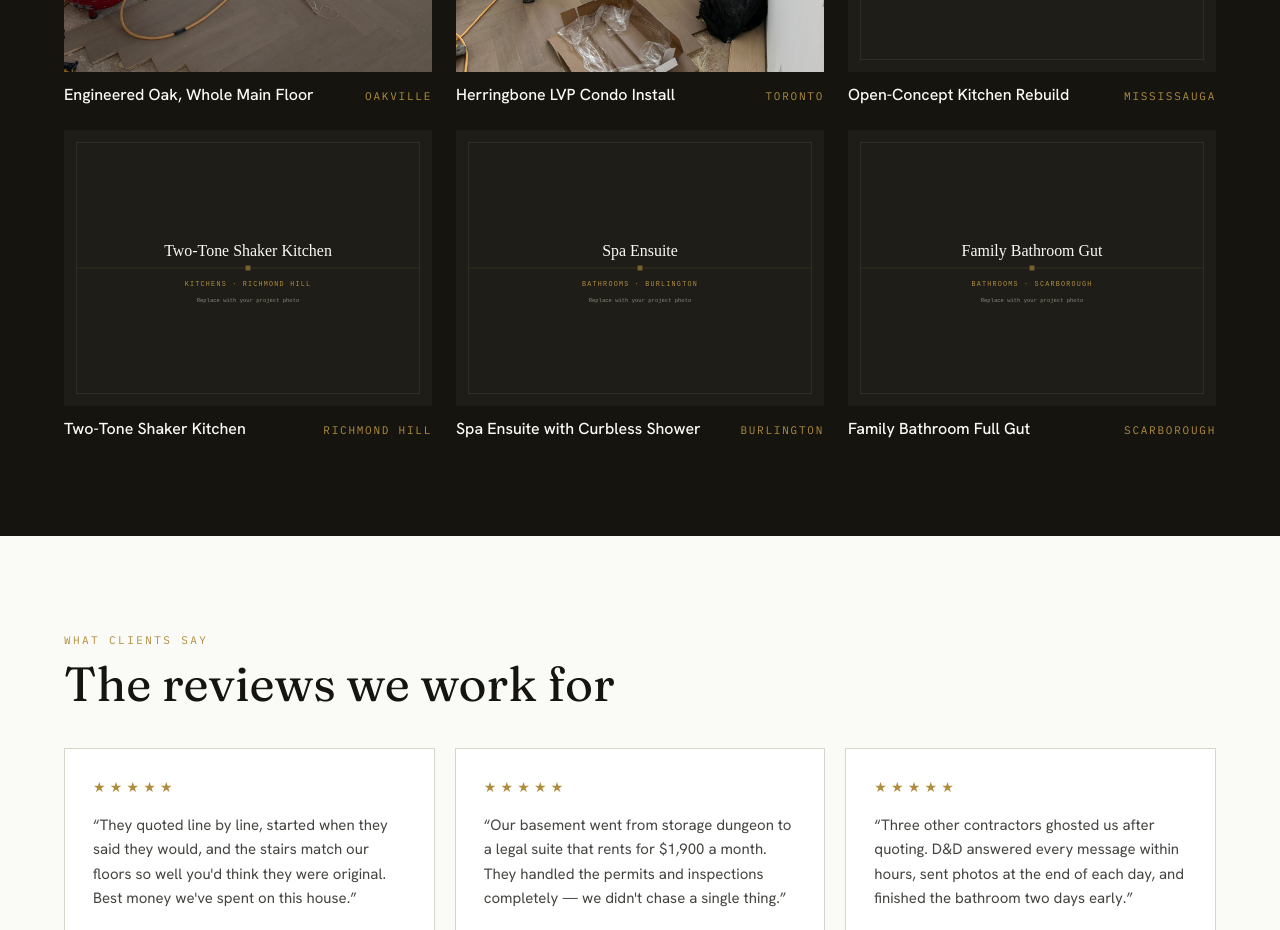
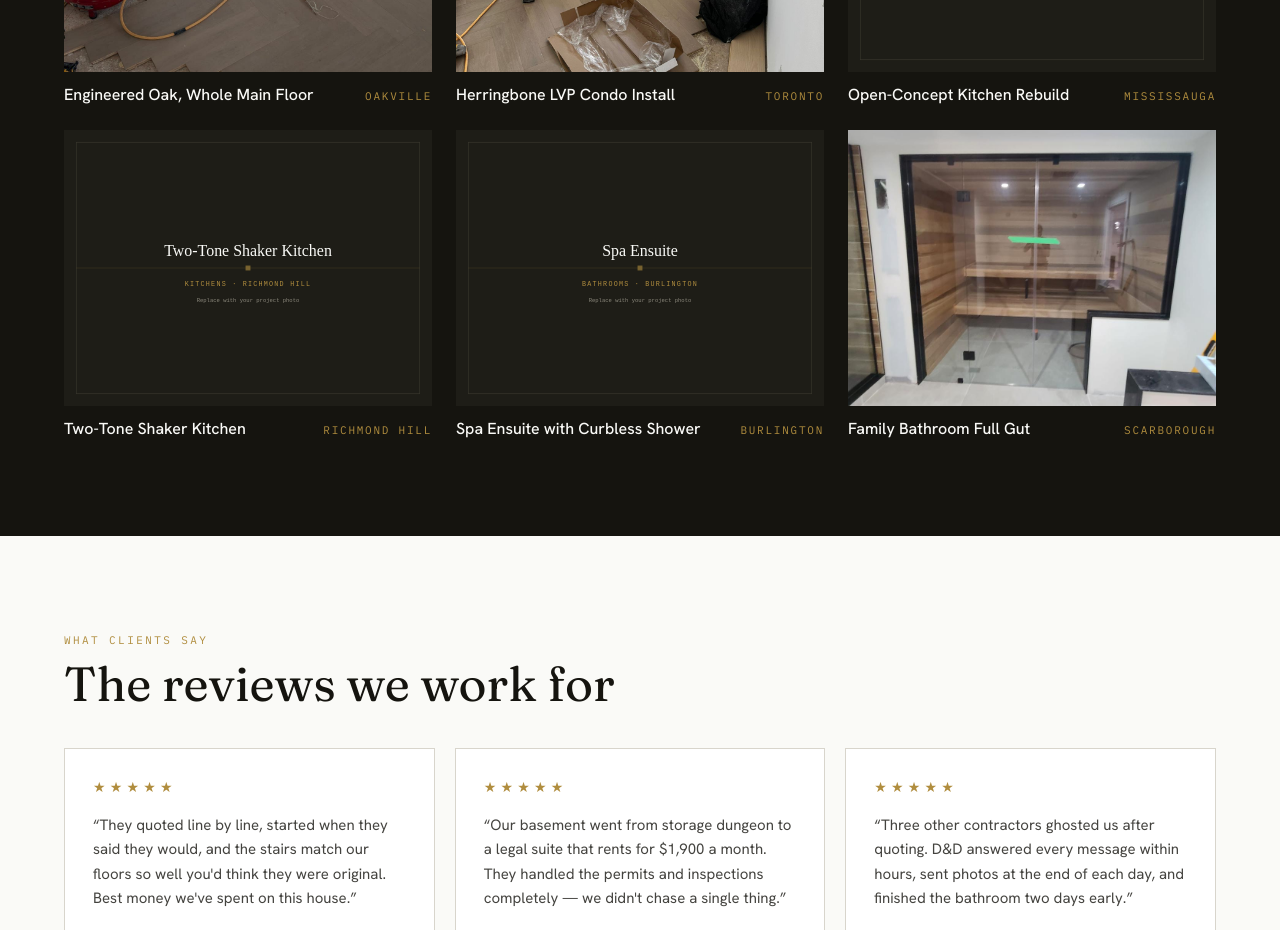
Before and after one commit to DDbuilds/D-D-Builds, a Next.js app: page / in a window 1280 px wide. Shown: the part 2880-3810 px from the top of the page. Built offline with nearby package versions, Linux system fonts and the light colour scheme; no server answers.

Commit message:
Update data.ts

```diff
--- a/content/data.ts
+++ b/content/data.ts
@@ -69,7 +69,7 @@ export const projects: Project[] = [
     title: "Family Bathroom Full Gut",
     category: "Bathrooms",
     location: "Scarborough",
-    image: "/projects/bathroom-2.svg",
+    image: "/projects/5c03bfb3-b47a-44b0-9eda-6efaae0f27b2.JPG",
     description:
       "Complete renovation with large-format tile, custom niche and new ventilation.",
   },
@@ -85,7 +85,7 @@ export const projects: Project[] = [
     title: "Basement Family Room & Gym",
     category: "Basements",
     location: "Toronto",
-    image: "/projects/basement-2.svg",
+    image: "/projects/ce251416-cb8b-427c-97f0-8594f2e4e543.JPG",
     description:
       "Warm rec room with feature wall, rubber-floor gym zone and built-in storage.",
   },
@@ -93,7 +93,7 @@ export const projects: Project[] = [
     title: "Carpet-to-Oak Staircase Conversion",
     category: "Staircases",
     location: "Oakville",
-    image: "/projects/staircase-1.svg",
+    image: "/projects/PHOTO-2025-06-03-12-38-10.JPG",
     description:
       "Solid oak treads stained to match main-floor hardwood, with modern square spindles.",
   },
@@ -101,7 +101,7 @@ export const projects: Project[] = [
     title: "Glass Railing Entry Staircase",
     category: "Staircases",
     location: "Mississauga",
-    image: "/projects/staircase-2.svg",
+    image: "/projects/PHOTO-2024-07-08-20-32-47.JPG",
     description:
       "Recladding plus frameless glass panels and a continuous oak handrail.",
   },
```
